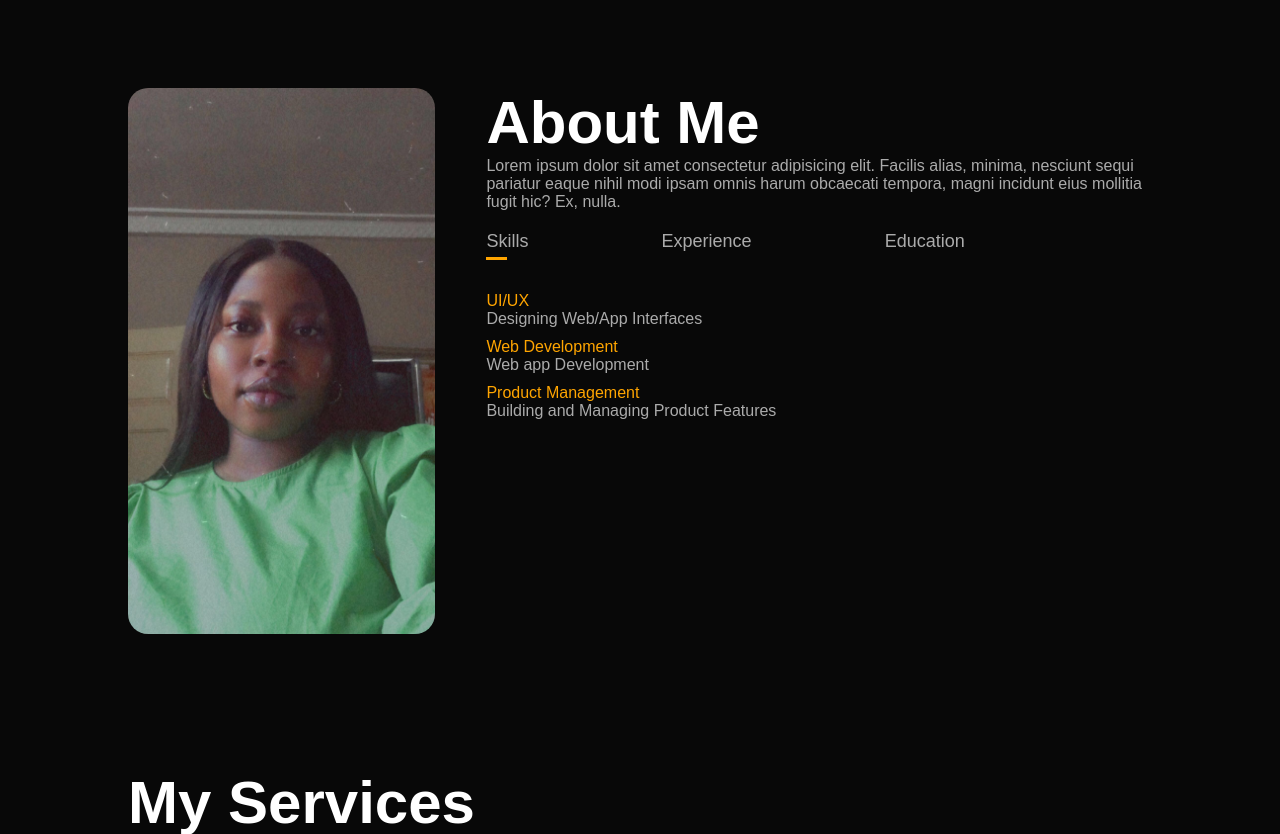
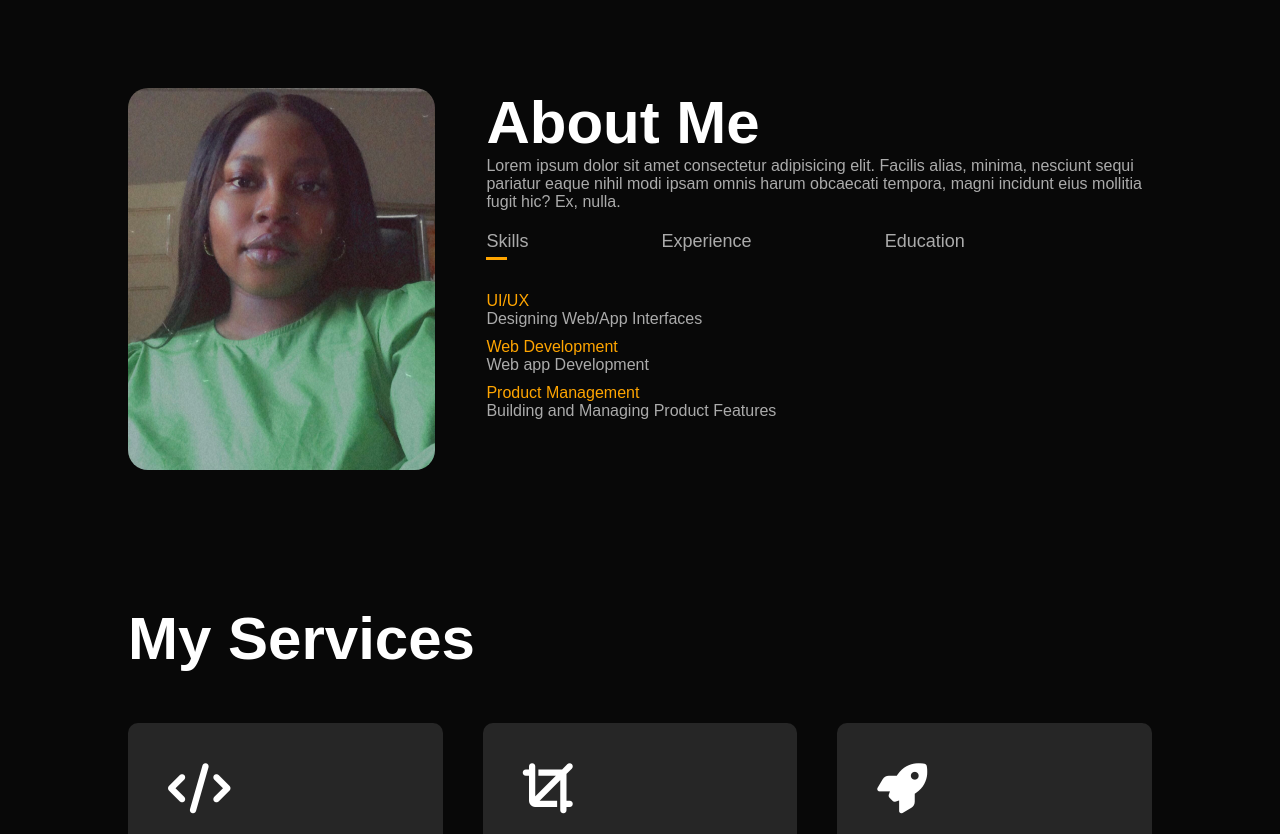
Before and after one commit to mutiatt/portfolio.github.io, a plain HTML site: page index.html in a window 1280 px wide. Shown: the part 802-1636 px from the top of the page. Drawn offline with Linux system fonts and the light colour scheme.

Commit message:
Update index.html

```diff
--- a/index.html
+++ b/index.html
@@ -36,7 +36,7 @@
     <div class="container">
         <div class="row">
             <div class="about-col-1">
-                <img src="profile.JPG">
+                <img src="IMG_5977.jpg">
             </div>
             <div class="about-col-2">
                 <h1 class="sub-title">About Me</h1>
```
